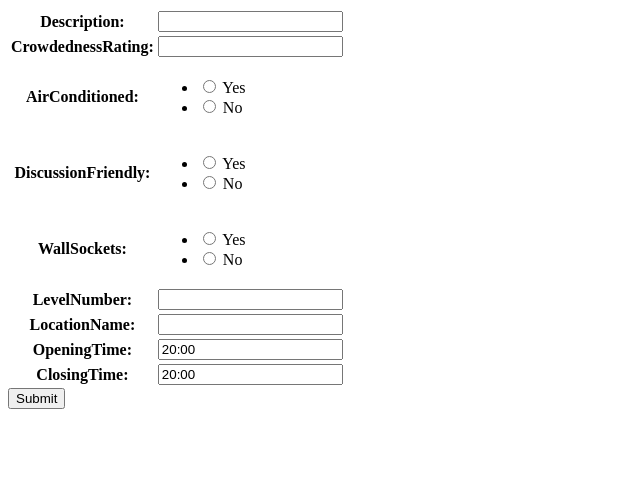
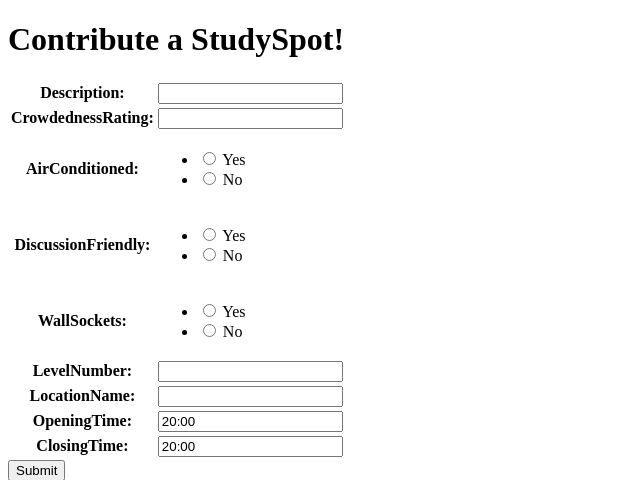
Before and after one commit to qlchan24/StudyGoWhere, a Django app: page /studyspot-contribution/ in a window 1280 px wide. Shown: the top 480 px of the page, without its empty margins (0-640 px from the left). Run offline with Django 3.2, Linux system fonts and the light colour scheme.

Commit message:
added a header to studyspot-contribution.html

```diff
--- a/sgw/models.py
+++ b/sgw/models.py
@@ -18,9 +18,7 @@ class StudySpot(models.Model):
 
     levelNumber = models.IntegerField()
     locationName = models.CharField(max_length=100)
-    # need to change to timefield
     openingTime = models.TimeField(default='20:00')
-    # need to change to timefield
     closingTime = models.TimeField(default='20:00')
 
     def __str__(self):
--- a/sgw/templates/sgw/contributeStudySpot.html
+++ b/sgw/templates/sgw/contributeStudySpot.html
@@ -1,6 +1,7 @@
 <!DOCTYPE html>
 <head>
-  <title>form</title>
+  <title> Contribute a StudySpot! </title>
+<h1> Contribute a StudySpot! </h1>
 </head>
 <body>
   <form action="/studyspot-contribution/" method="post">
```
